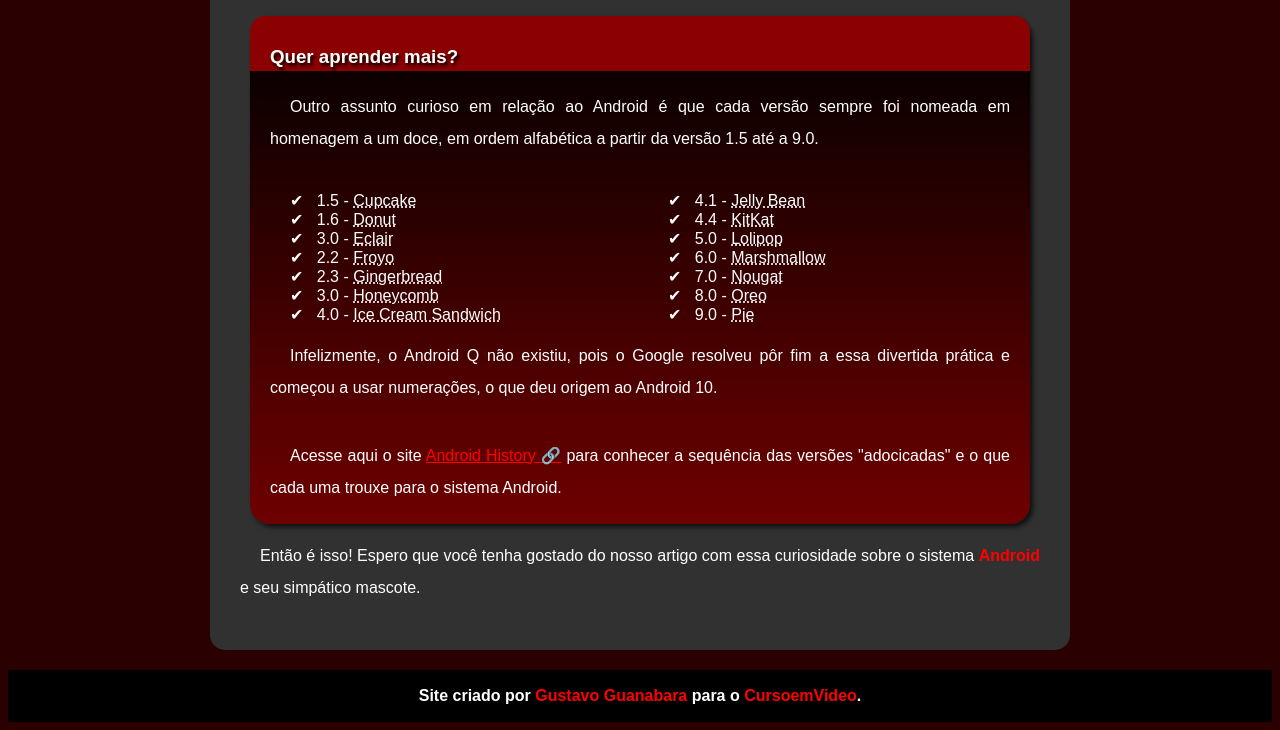
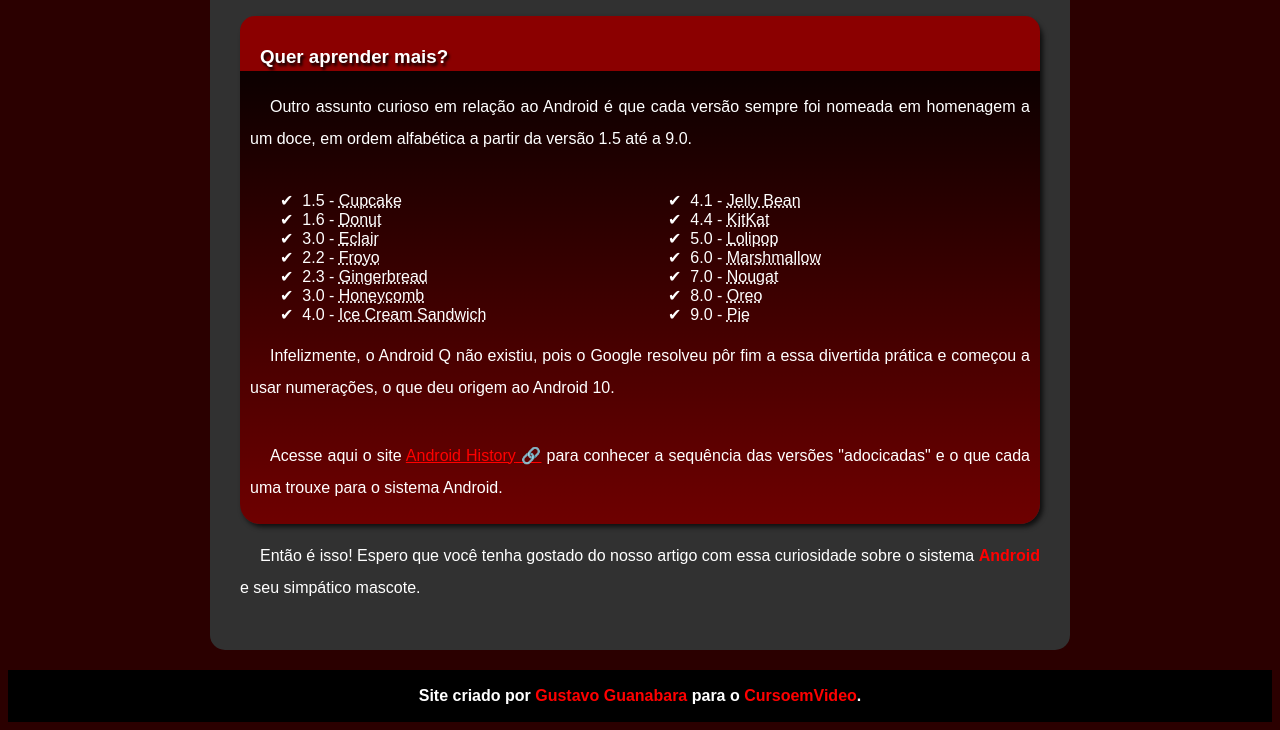
Before and after one commit to Carlosedf/Projeto-android, a plain HTML site: page index.html in a window 1280 px wide. Shown: the part 2471-3201 px from the top of the page. Drawn offline with Linux system fonts and the light colour scheme.

Commit message:
Novo site

```diff
--- a/style.css
+++ b/style.css
@@ -123,7 +123,7 @@ main > section{
     color: #ffffff;
 
     border-radius: 20px;
-    margin: 10px;
+    margin: px;
     box-shadow: #000000b4 3px 3px 5px;
 
 }
@@ -142,13 +142,13 @@ main > section > h3{
 
 main > section > p{
     text-indent: 20px;
-    padding: 0px 20px 20px 20px;
+    padding: 0px 10px 20px 10px;
     margin-bottom: 0px;
 
 }
 
 main > section > ul{
-    list-style-type: '\2714\00A0\00A0';
+    list-style-type: '\2714\00A0';
     list-style-position: inside;
     columns: 2;
 }
```
